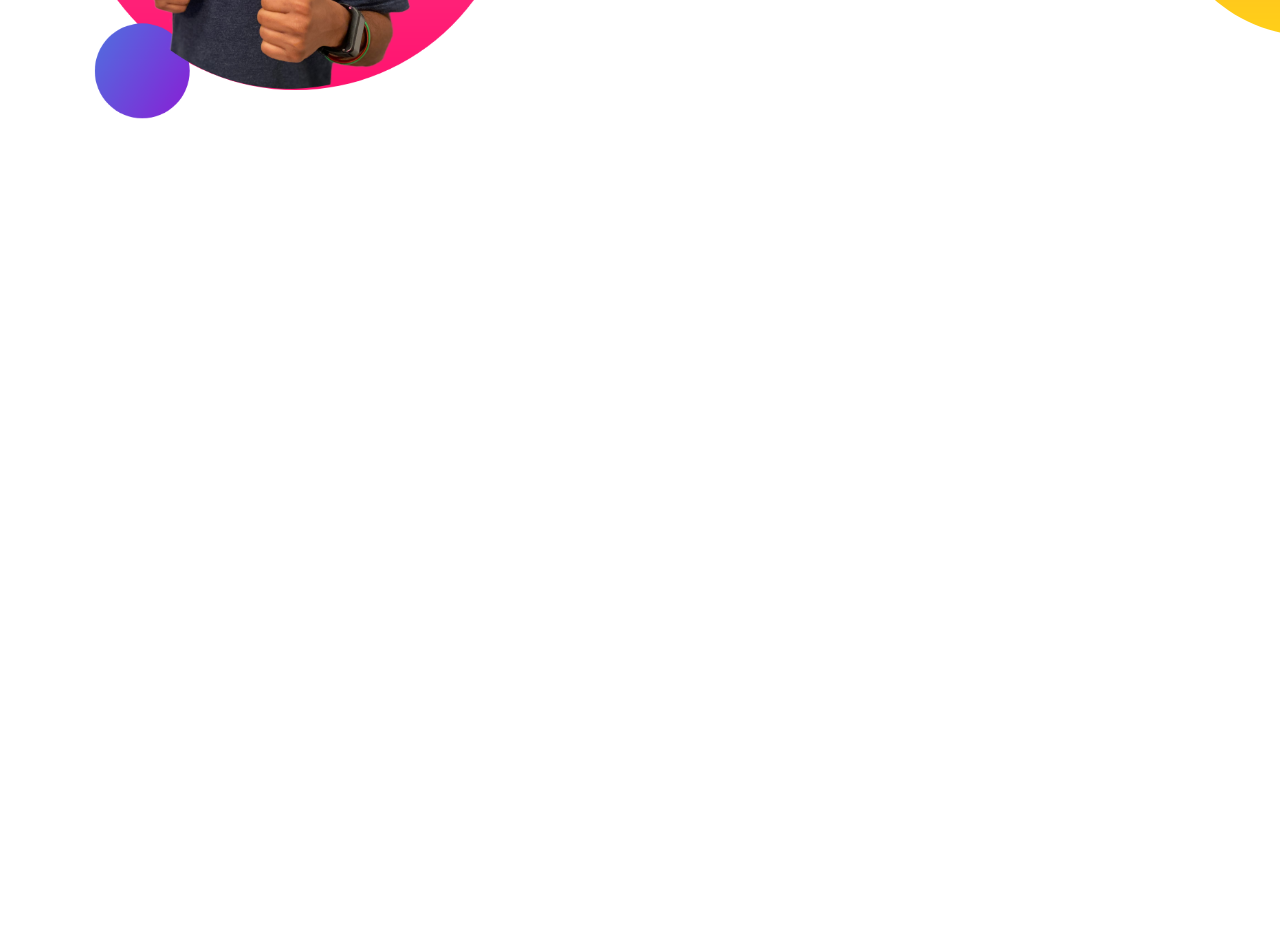
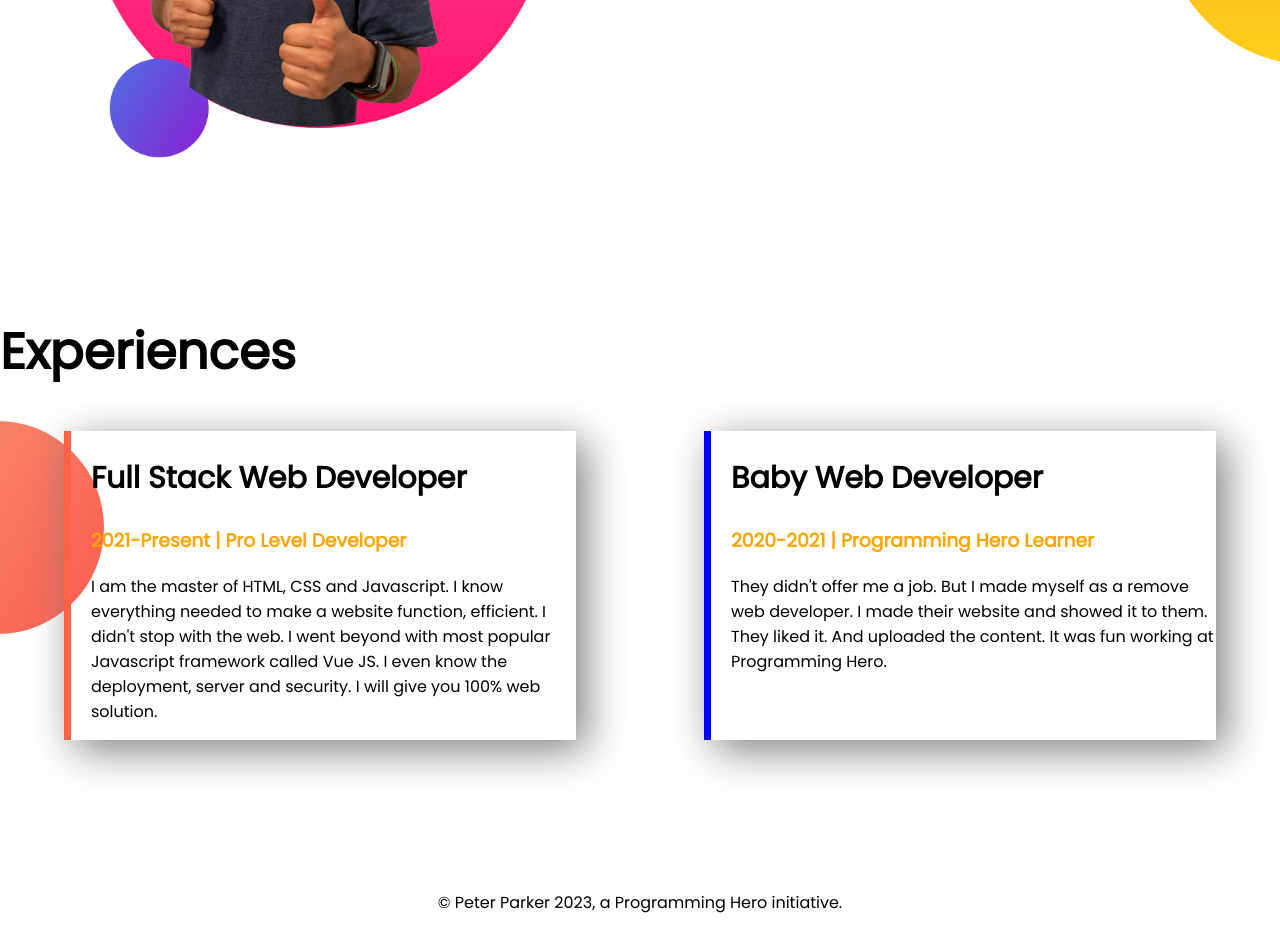
Before and after one commit to sazzadhossainapple/developer-portfolio, a plain HTML site: page index.html in a window 1280 px wide. Shown: the part 998-1929 px from the top of the page. Before the commit the page ends 1274 px from the top, so only its background shows below. Drawn offline with Linux system fonts and the light colour scheme.

Commit message:
final commit

```diff
--- a/index.html
+++ b/index.html
@@ -14,7 +14,7 @@
     <link rel="stylesheet" href="style.css" />
   </head>
   <body>
-    <section class="top-banner">
+    <section class="top-banner flexible-container">
       <div class="half-width">
         <h1>Welcome To</h1>
         <h1><span class="orenge-color">Jhankar Mahbub</span> World!</h1>
@@ -36,7 +36,7 @@
         <img src="images/jhankar.png" alt="" />
       </div>
     </section>
-    <section class="dream-big">
+    <section class="dream-big flexible-container">
       <div class="half-width">
         <img src="images/jhankar2.png" alt="" />
       </div>
@@ -56,5 +56,35 @@
         >
       </div>
     </section>
+    <section class="experience-area">
+      <h1>Experiences</h1>
+      <div class="flexible-container">
+        <div id="full-atack-developer" class="experience-item">
+          <h2>Full Stack Web Developer</h2>
+          <h3 class="orenge-color">2021-Present | Pro Level Developer</h3>
+          <p>
+            I am the master of HTML, CSS and Javascript. I know everything
+            needed to make a website function, efficient. I didn't stop with the
+            web. I went beyond with most popular Javascript framework called Vue
+            JS. I even know the deployment, server and security. I will give you
+            100% web solution.
+          </p>
+        </div>
+
+        <div id="baby-web-developer" class="experience-item">
+          <h2>Baby Web Developer</h2>
+          <h3 class="orenge-color">2020-2021 | Programming Hero Learner</h3>
+          <p>
+            They didn't offer me a job. But I made myself as a remove web
+            developer. I made their website and showed it to them. They liked
+            it. And uploaded the content. It was fun working at Programming
+            Hero.
+          </p>
+        </div>
+      </div>
+    </section>
   </body>
+  <footer>
+    <p>© Peter Parker 2023, a Programming Hero initiative.</p>
+  </footer>
 </html>
--- a/style.css
+++ b/style.css
@@ -5,19 +5,22 @@ body {
 h1 {
   font-size: 50px;
 }
+h2 {
+  font-size: 30px;
+}
 .orenge-color {
   color: orange;
 }
-section {
+.flexible-container {
   display: flex;
   margin-bottom: 150px;
 }
 .half-width {
   width: 50%;
-  padding-left: 2%;
+  padding-left: 3%;
 }
 .half-width img {
-  width: 80%;
+  width: 85%;
 }
 .link-button {
   text-decoration: none;
@@ -37,3 +40,24 @@ section {
   background-position: right;
   background-repeat: no-repeat;
 }
+.experience-area {
+  background-image: url(images/exp-bg.png);
+  background-position: left;
+  background-repeat: no-repeat;
+}
+.experience-item {
+  width: 40%;
+  box-shadow: 10px 10px 40px gray;
+  margin-left: 5%;
+  margin-right: 5%;
+  padding-left: 20px;
+}
+#full-atack-developer {
+  border-left: 7px solid tomato;
+}
+#baby-web-developer {
+  border-left: 7px solid blue;
+}
+footer p {
+  text-align: center;
+}
```
